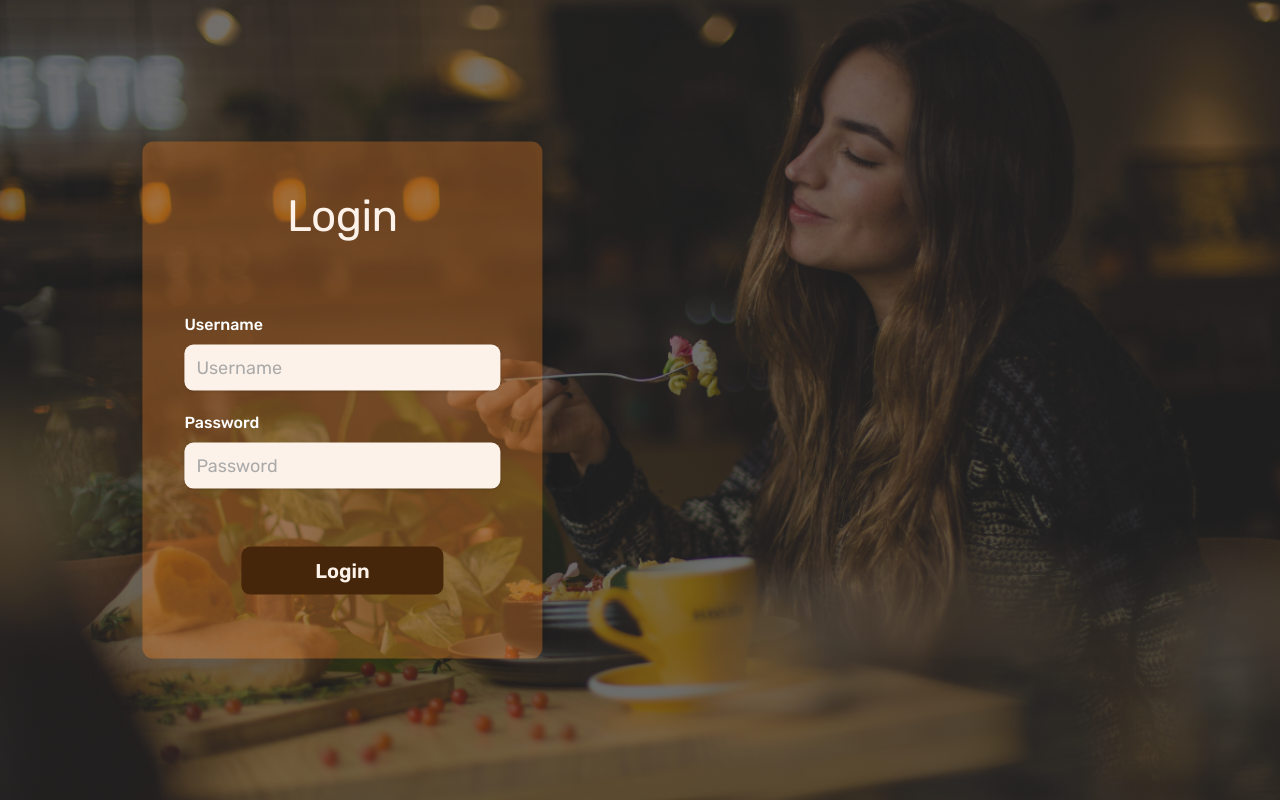
After one commit to Mohana-Kulkarni/Omnifood-2.0, a PHP site: page /login.html in a window 1280 px wide. The commit adds this page. Run offline with PHP 8.4, Linux system fonts and the light colour scheme.

Commit message:
Login Page

```diff
--- a/css/general.css
+++ b/css/general.css
@@ -176,6 +176,7 @@ body {
 }
 
 /******** HELPER CLASSES ********/
+
 .margin-right-sm {
   margin-right: 1.6rem !important;
 }
--- a/css/style.css
+++ b/css/style.css
@@ -321,6 +321,7 @@ Greys: #555
 /*************************/
 /* TESTIMONIAL SECTION */
 /*************************/
+
 .section-testimonial {
   background-color: #fdf2e9;
   display: grid;
@@ -614,3 +615,124 @@ Greys: #555
 .footer-link:active {
   color: #555;
 }
+
+/*************************/
+/* LOGIN */
+/*************************/
+
+.img-box {
+  height: 100vh;
+        position: relative;
+        background-image: linear-gradient(
+            rgba(34, 34, 34, 0.6),
+            rgba(34, 34, 34, 0.6)
+          ),
+          url("../img/login-img.jpg");
+        background-size: cover;
+        color: #fff;
+}
+
+.header-container {
+  width: 1200px;
+  position: absolute;
+  left: 50%;
+  top: 50%;
+  transform: translate(-50%, -50%);
+}
+.header-container--inner {
+  width: 50%;
+}
+
+.section-login {
+  padding: 4.8rem 0 12.8rem 0;
+}
+
+.form-container {
+  padding: 0 3.2rem;
+  margin: 0 0 0 5%;
+  position: absolute;
+  top: 50%;
+  transform: translate(10%, -50%);
+}
+
+.login {
+  width: 40rem;
+  display: block;
+  background-color: #e67d2257;
+  border-color: #cf711f;
+  border-width: 2px;
+  box-shadow: 0 2.4rem 4.8rem rgba(0, 0, 0, 0.15);
+  border-radius: 11px;
+  overflow: hidden;
+
+}
+
+.login-text-box{
+  color: #45260a;
+  padding: 4.8rem 6.4rem 6.4rem 6.4rem;
+}
+
+.login .heading-secondary {
+  color: #fdf2e9;
+  margin-bottom: 0;
+  font-weight: 300;
+  text-align: center;
+}
+
+.login-text {
+  font-size: 1.8rem;
+  line-height: 1.8;
+  margin-bottom: 4.8rem;
+}
+
+.login-form{
+  align-items: center;
+  justify-content: center;
+  padding: 0 3.2rem 6.4rem 3.2rem;
+  display: flex;
+  flex-direction: column;
+  gap: 4.8rem;
+}
+
+.input-fields {
+  width: 100%;
+  padding: 1rem;
+  display: flex;
+  flex-direction: column;
+  gap: 2.4rem;
+}
+
+.login-form label {
+  display: block;
+  font-size: 1.6rem;
+  font-weight: 500;
+  margin-bottom: 1.2rem;
+}
+
+.login-form input {
+  width: 100%;
+  padding: 1.2rem;
+  font-size: 1.8rem;
+  font-family: inherit;
+  border: none;
+  color: inherit;
+  background-color: #fdf2e9;
+  border-radius: 9px;
+  box-shadow: 0 1px 2px rgba(0, 0, 0, 0.15);
+}
+
+.login-form input::placeholder {
+  color: #aaa;
+}
+
+.login *:focus {
+  outline: none;
+  box-shadow: 0 0 0.8rem rgba(253, 241, 232, 0.5);
+}
+
+.login-btn {
+  width: 60%;
+  background-color: #45260a;
+  color: #fdf2e9;
+  padding: 1.2rem;
+}
--- /dev/null
+++ b/login.html
@@ -0,0 +1,66 @@
+<!DOCTYPE html>
+<html lang="en">
+
+<head>
+  <meta charset="UTF-8">
+  <meta name="viewport" content="width=device-width, initial-scale=1.0">
+  <link rel="icon" href="img/favicon.png" />
+  <link rel="apple-touch-icon" href="img/favicon-apple-touch.png" />
+  <link rel="manifest" href="manifest.webmanifest" />
+  <link rel="preconnect" href="https://fonts.googleapis.com" />
+  <link rel="preconnect" href="https://fonts.gstatic.com" crossorigin />
+  <link href="https://fonts.googleapis.com/css2?family=Rubik:wght@400;500;600;700&display=swap" rel="stylesheet" />
+  <link rel="stylesheet" href="css/general.css" />
+
+  <link rel="stylesheet" href="css/style.css" />
+  <link rel="stylesheet" href="css/queries.css" />
+  <title>Omnifood &mdash; Login</title>
+</head>
+
+<body>
+
+  <div class="img-box" role="img" aria-label="Women enjoying food">
+    <div class="login-page img-box">
+      <!-- <section class="login-description">
+        <div class="header-container">
+          <div class="header-container--inner">
+            <h1>A healthy meal delivered to your door, every single day</h1>
+            <p>
+              The smart 365-days-per-year food subscription that will make you eat
+              healthy again. Tailored to your personal tastes and nutritional
+              needs
+            </p>
+            <a href="#" class="btn"> Start eating well</a>
+          </div>
+      </section>-->
+      <section class="section-login" id="login">
+        <div class="form-container">
+          <div class="login">
+            <div class="login-text-box">
+              <h1 class="heading-secondary">Login</h1>
+            </div>
+            <form class="login-form" action="index.html" method="post">
+              <div class="input-fields">
+                <div>
+                  <label for="user-name"> Username</label>
+                  <input id="user-name" type="text" placeholder="Username" name="user-name">
+                </div>
+                <div>
+                  <label for="pass-word">Password</label>
+                  <input id="pass-word" type="password" placeholder="Password" name="pass-word">
+                </div>
+              </div>
+              <button class="btn login-btn">Login</button>
+
+            </form>
+          </div>
+        </div>
+      </section>
+    </div>
+
+  </div>
+
+
+</body>
+
+</html>
```
Also changed, not shown: img/login-img.jpg (added), img/splash_screen.jpg (deleted).
